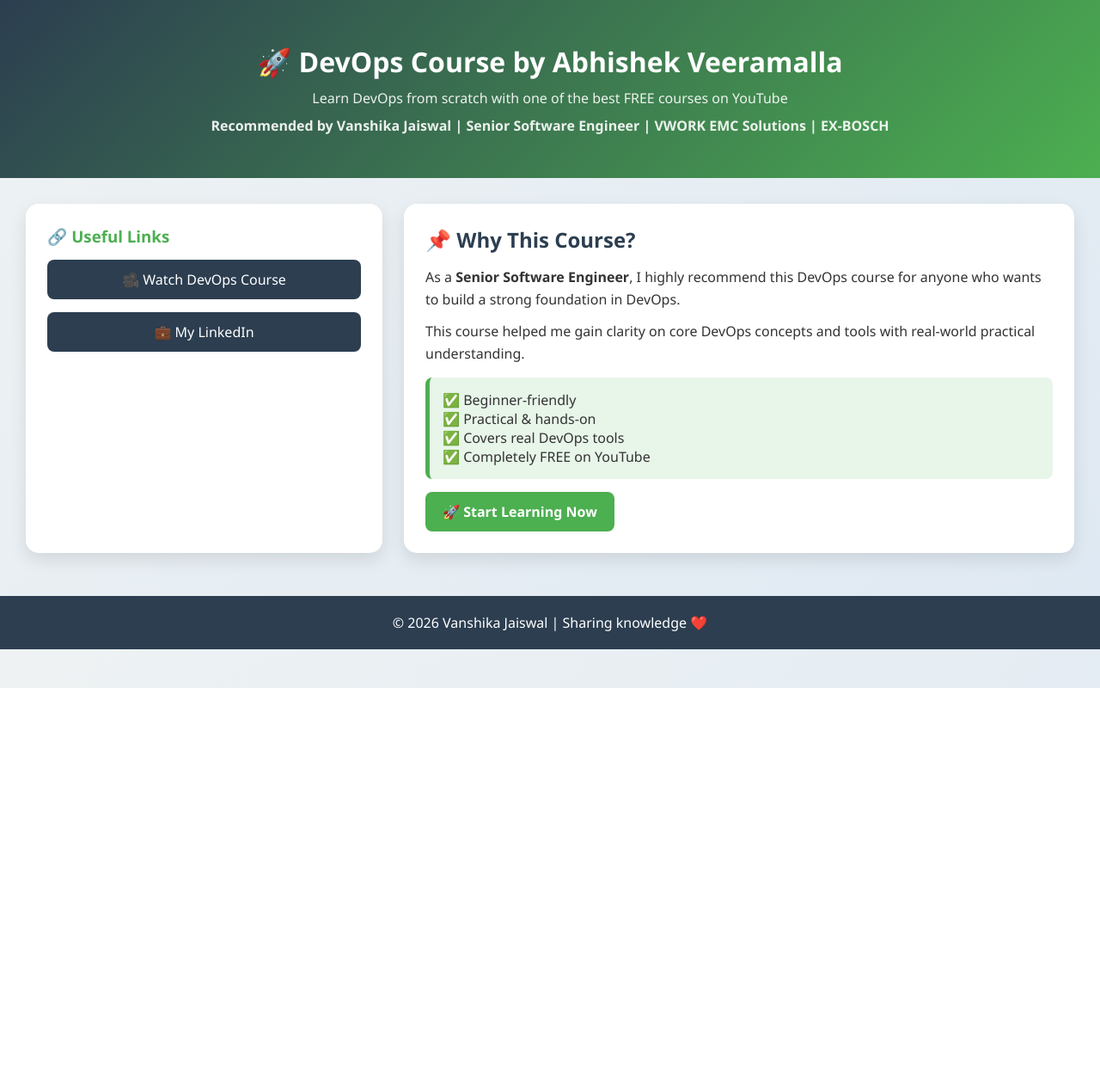
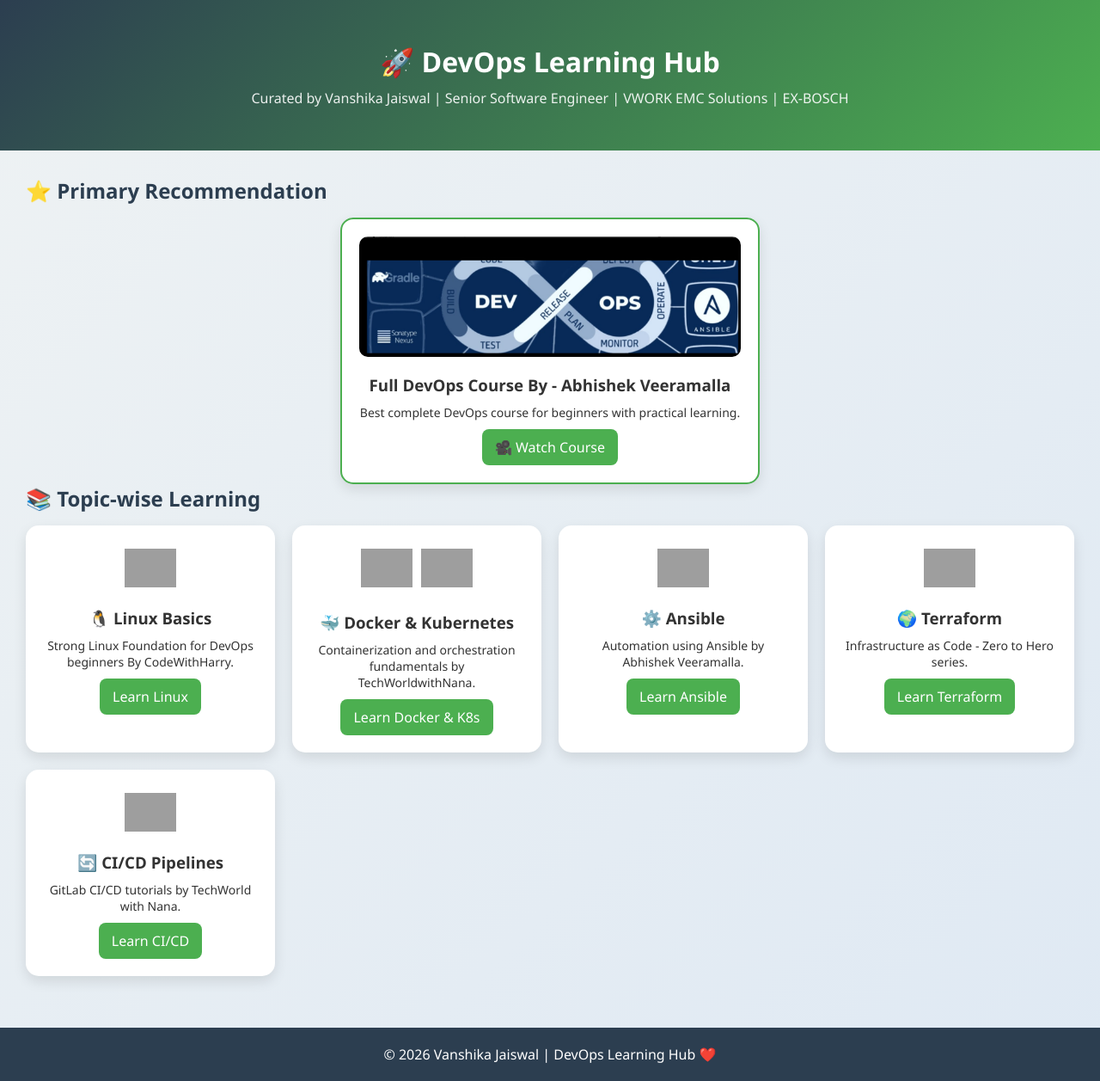
Before and after one commit to vanshikajaiswal814/devops-learning-hub-k8s, a Django app: page /webapp/ in a window 1280 px wide. Shown: the whole page at 86% size. Before the commit the page ends 800 px from the top, so only its background shows below. Run offline with Django 5.2, Linux system fonts and the light colour scheme; grey boxes are pictures that could not be loaded.

Commit message:
changes made in UI structure and added list of DevOps topics

```diff
--- a/devops/settings.py
+++ b/devops/settings.py
@@ -116,4 +116,4 @@ USE_TZ = True
 # Static files (CSS, JavaScript, Images)
 # https://docs.djangoproject.com/en/6.0/howto/static-files/
 
-STATIC_URL = 'static/'
+STATIC_URL = '/static/'
--- a/webapp/templates/webapp/demo_site.html
+++ b/webapp/templates/webapp/demo_site.html
@@ -1,15 +1,16 @@
+{% load static %}
 <!DOCTYPE html>
 <html lang="en">
 <head>
-    <title>Best DevOps Course Recommendation</title>
+    <title>DevOps Learning Hub</title>
     <meta charset="utf-8">
     <meta name="viewport" content="width=device-width, initial-scale=1">
 
     <style>
         * {
-            box-sizing: border-box;
             margin: 0;
             padding: 0;
+            box-sizing: border-box;
         }
 
         body {
@@ -18,134 +19,114 @@
             color: #333;
         }
 
-        /* HEADER */
         header {
             background: linear-gradient(135deg, #2c3e50, #4CAF50);
+            color: white;
+            text-align: center;
             padding: 50px 20px;
-            text-align: center;
-            color: white;
         }
 
-        header h2 {
+        header h1 {
             font-size: 32px;
         }
 
         header p {
             margin-top: 10px;
-            font-size: 16px;
             opacity: 0.9;
         }
 
-        /* MAIN CONTAINER */
         .container {
-            display: flex;
-            flex-wrap: wrap;
-            gap: 25px;
             padding: 30px;
         }
 
-        /* CARD STYLE */
+        h2 {
+            margin-bottom: 15px;
+            color: #2c3e50;
+        }
+
+        .grid {
+            display: grid;
+            grid-template-columns: repeat(auto-fit, minmax(280px, 1fr));
+            gap: 20px;
+        }
+
         .card {
             background: white;
+            padding: 20px;
             border-radius: 15px;
-            padding: 25px;
-            box-shadow: 0 8px 20px rgba(0,0,0,0.1);
+            box-shadow: 0 6px 15px rgba(0,0,0,0.1);
             transition: 0.3s;
+            text-align: center;
         }
 
         .card:hover {
             transform: translateY(-5px);
         }
 
-        nav {
-            flex: 1;
-            min-width: 250px;
+        /* IMAGE STYLE */
+        .card-img {
+            width: 60px;
+            height: 60px;
+            object-fit: contain;
+            margin-bottom: 10px;
+            transition: 0.3s;
+        }
+        .devops-img {
+            width: 100%;
+            max-width: 500px;   /* 👈 smaller image */
+            max-height: 140px;  /* 👈 reduce height */
+            object-fit: cover;
+            border-radius: 10px;
+            margin-bottom: 15px;
         }
 
-        nav h3 {
-            margin-bottom: 15px;
-            color: #4CAF50;
+        /* For multiple icons */
+        .icon-group {
+            display: flex;
+            justify-content: center;
+            gap: 10px;
+            margin-bottom: 10px;
         }
 
-        nav ul {
-            list-style: none;
+        .card:hover .card-img {
+            transform: scale(1.1);
         }
 
-        nav ul li {
-            margin: 15px 0;
+        .card h3 {
+            margin-bottom: 10px;
         }
 
-        /* BUTTON LINKS */
-        nav ul li a {
-            display: block;
+        .card p {
+            font-size: 14px;
+            margin-bottom: 10px;
+        }
+
+        .btn {
+            display: inline-block;
+            padding: 10px 15px;
+            background: #4CAF50;
+            color: white;
             text-decoration: none;
-            background: #2c3e50;
-            color: white;
-            padding: 12px;
             border-radius: 8px;
-            text-align: center;
             transition: 0.3s;
         }
 
-        nav ul li a:hover {
-            background: #4CAF50;
-        }
-
-        article {
-            flex: 2;
-            min-width: 300px;
-        }
-
-        article h1 {
-            margin-bottom: 15px;
-            color: #2c3e50;
-        }
-
-        article p {
-            margin-bottom: 12px;
-            line-height: 1.6;
-        }
-
-        /* HIGHLIGHT BOX */
-        .highlight {
-            background: #e8f5e9;
-            padding: 15px;
-            border-left: 5px solid #4CAF50;
-            margin-top: 15px;
-            border-radius: 8px;
-        }
-
-        /* CTA BUTTON */
-        .cta {
-            display: inline-block;
-            margin-top: 15px;
-            padding: 12px 20px;
-            background: #4CAF50;
-            color: white;
-            border-radius: 8px;
-            text-decoration: none;
-            font-weight: bold;
-            transition: 0.3s;
-        }
-
-        .cta:hover {
+        .btn:hover {
             background: #2c3e50;
         }
 
-        /* FOOTER */
+        .highlight {
+            border: 2px solid #4CAF50;
+             max-width: 600px;   /* 👈 control size */
+             margin: auto;       /* 👈 center it */
+        }
+
         footer {
             background: #2c3e50;
+            color: white;
+            text-align: center;
             padding: 20px;
-            text-align: center;
-            color: white;
-            margin-top: 20px;
-        }
-
-        /* RESPONSIVE */
-        @media(max-width: 768px) {
-            .container {
-                flex-direction: column;
-            }
+            margin-top: 30px;
         }
     </style>
 </head>
@@ -153,58 +134,83 @@
 <body>
 
 <header>
-     <h2>🚀 DevOps Course by Abhishek Veeramalla</h2>
-    <p>Learn DevOps from scratch with one of the best FREE courses on YouTube</p>
-    <p><b>Recommended by Vanshika Jaiswal | Senior Software Engineer | VWORK EMC Solutions | EX-BOSCH</b></p>
+    <h1>🚀 DevOps Learning Hub</h1>
+    <p>Curated by Vanshika Jaiswal | Senior Software Engineer | VWORK EMC Solutions | EX-BOSCH</p>
 </header>
 
 <div class="container">
 
-    <nav class="card">
-        <h3>🔗 Useful Links</h3>
-        <ul>
-            <li>
-                <a href="https://www.youtube.com/@AbhishekVeeramalla" target="_blank">
-                    🎥 Watch DevOps Course
-                </a>
-            </li>
-            <li>
-                <a href="https://www.linkedin.com/in/vanshika-jaiswal-14b059216/" target="_blank">
-                    💼 My LinkedIn
-                </a>
-            </li>
-        </ul>
-    </nav>
+    <!-- PRIMARY RECOMMENDATION -->
+    <h2>⭐ Primary Recommendation</h2>
+    <div class="grid">
+        <div class="card highlight">
+            <img src="{% static 'images/devops.png' %}" class="devops-img">
+            <h3>Full DevOps Course By - Abhishek Veeramalla</h3>
+            <p>Best complete DevOps course for beginners with practical learning.</p>
+            <a href="https://www.youtube.com/@AbhishekVeeramalla" target="_blank" class="btn">
+                🎥 Watch Course
+            </a>
+        </div>
+    </div>
 
-    <article class="card">
-        <h1>📌 Why This Course?</h1>
+    <!-- TOPIC WISE -->
+    <h2>📚 Topic-wise Learning</h2>
+    <div class="grid">
 
-        <p>
-            As a <b>Senior Software Engineer</b>, I highly recommend this DevOps course
-            for anyone who wants to build a strong foundation in DevOps.
-        </p>
-
-        <p>
-            This course helped me gain clarity on core DevOps concepts and tools
-            with real-world practical understanding.
-        </p>
-
-        <div class="highlight">
-            ✅ Beginner-friendly<br>
-            ✅ Practical & hands-on<br>
-            ✅ Covers real DevOps tools<br>
-            ✅ Completely FREE on YouTube
+        <div class="card">
+            <img src="https://cdn.jsdelivr.net/gh/devicons/devicon/icons/linux/linux-original.svg" class="card-img">
+            <h3>🐧 Linux Basics</h3>
+            <p>Strong Linux Foundation for DevOps beginners By CodeWithHarry.</p>
+            <a href="https://www.youtube.com/watch?v=_tCY-c-sPZc&t=1s" target="_blank" class="btn">
+                Learn Linux
+            </a>
         </div>
 
-        <a href="https://www.youtube.com/@AbhishekVeeramalla" target="_blank" class="cta">
-            🚀 Start Learning Now
-        </a>
-    </article>
+        <div class="card">
+            <div class="icon-group">
+                <img src="https://cdn.jsdelivr.net/gh/devicons/devicon/icons/docker/docker-original.svg" class="card-img">
+                <img src="https://cdn.jsdelivr.net/gh/devicons/devicon/icons/kubernetes/kubernetes-plain.svg" class="card-img">
+            </div>
+            <h3>🐳 Docker & Kubernetes</h3>
+            <p>Containerization and orchestration fundamentals by TechWorldwithNana.</p>
+            <a href="https://www.youtube.com/watch?v=jPdIRX6q4jA&list=PLy7NrYWoggjwPggqtFsI_zMAwvG0SqYCb" target="_blank" class="btn">
+                Learn Docker & K8s
+            </a>
+        </div>
+
+        <div class="card">
+            <img src="https://cdn.jsdelivr.net/gh/devicons/devicon/icons/ansible/ansible-original.svg" class="card-img">
+            <h3>⚙️ Ansible</h3>
+            <p>Automation using Ansible by Abhishek Veeramalla.</p>
+            <a href="https://www.youtube.com/playlist?list=PLdpzxOOAlwvLxd5nmtmORCmhD5jkrNbuE" target="_blank" class="btn">
+                Learn Ansible
+            </a>
+        </div>
+
+        <div class="card">
+            <img src="https://cdn.jsdelivr.net/gh/devicons/devicon/icons/terraform/terraform-original.svg" class="card-img">
+            <h3>🌍 Terraform</h3>
+            <p>Infrastructure as Code - Zero to Hero series.</p>
+            <a href="https://www.youtube.com/watch?v=fgp-t5SqQmM&list=PLdpzxOOAlwvI0O4PeKVV1-yJoX2AqIWuf" target="_blank" class="btn">
+                Learn Terraform
+            </a>
+        </div>
+
+        <div class="card">
+            <img src="https://cdn.jsdelivr.net/gh/devicons/devicon/icons/gitlab/gitlab-original.svg" class="card-img">
+            <h3>🔄 CI/CD Pipelines</h3>
+            <p>GitLab CI/CD tutorials by TechWorld with Nana.</p>
+            <a href="https://www.youtube.com/@TechWorldwithNana/playlists" target="_blank" class="btn">
+                Learn CI/CD
+            </a>
+        </div>
+
+    </div>
 
 </div>
 
 <footer>
-    <p>© 2026 Vanshika Jaiswal | Sharing knowledge ❤️</p>
+    <p>© 2026 Vanshika Jaiswal | DevOps Learning Hub ❤️</p>
 </footer>
 
 </body>
```
Also changed, not shown: webapp/static/images/devops.png (added).
